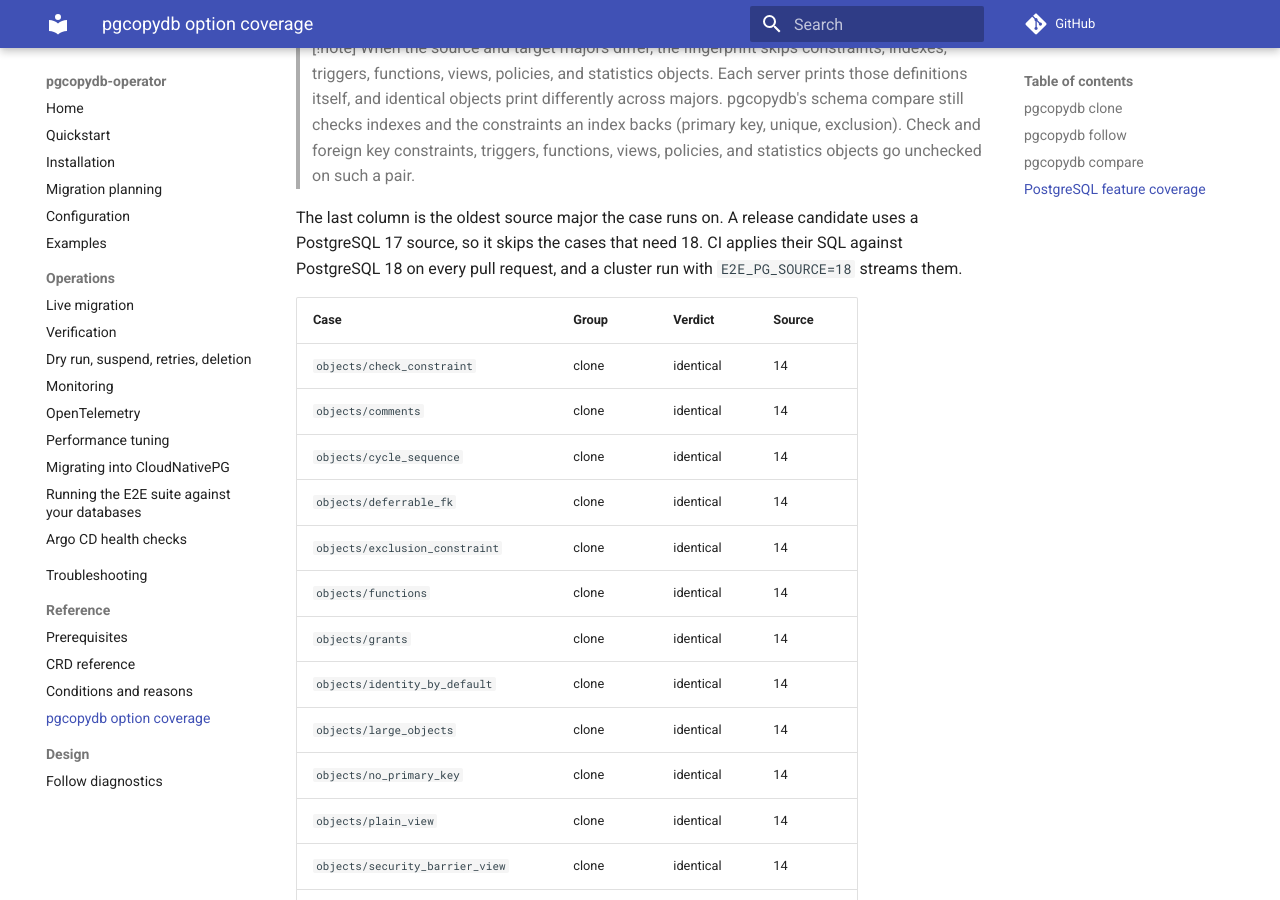
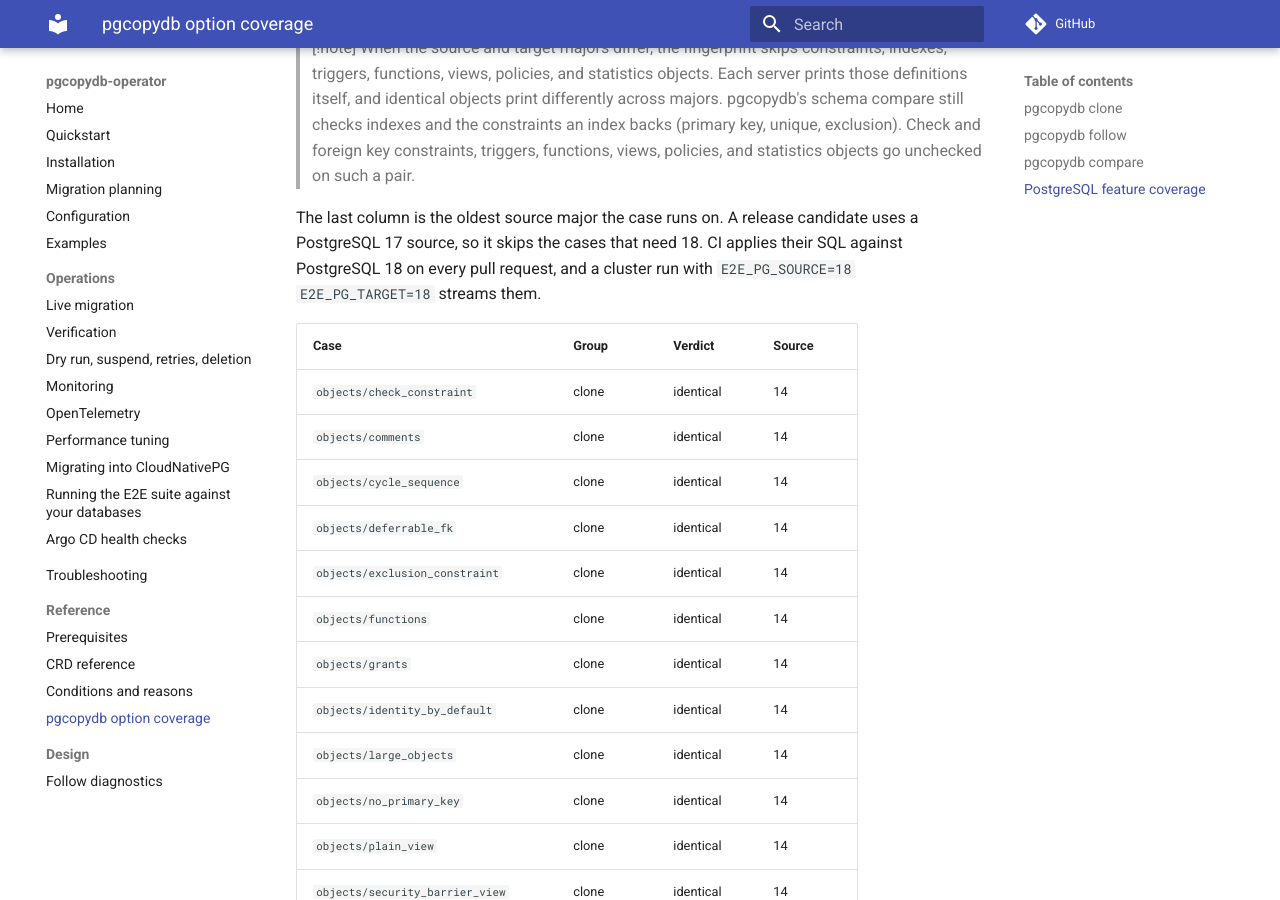
Before and after one commit to ydixken/pgcopydb-operator, an MkDocs documentation site: the page built from docs/reference/coverage.md, in a window 1280 px wide and 900 px high, scrolled down 4534 px. Built offline with MkDocs 1.6.1 and Material for MkDocs 9.7.7, drawn with Linux system fonts in a browser that asks for light colours; comment, search, counter and statistics services are not loaded.

Commit message:
docs: set the target major too when streaming PG18 coverage cases

```diff
--- a/docs/reference/coverage.md
+++ b/docs/reference/coverage.md
@@ -97,7 +97,7 @@ The fingerprint is read after the cutover, because the target's sequences keep t
 
 The last column is the oldest source major the case runs on.
 A release candidate uses a PostgreSQL 17 source, so it skips the cases that need 18.
-CI applies their SQL against PostgreSQL 18 on every pull request, and a cluster run with `E2E_PG_SOURCE=18` streams them.
+CI applies their SQL against PostgreSQL 18 on every pull request, and a cluster run with `E2E_PG_SOURCE=18 E2E_PG_TARGET=18` streams them.
 
 | Case | Group | Verdict | Source |
 |---|---|---|---|
```
